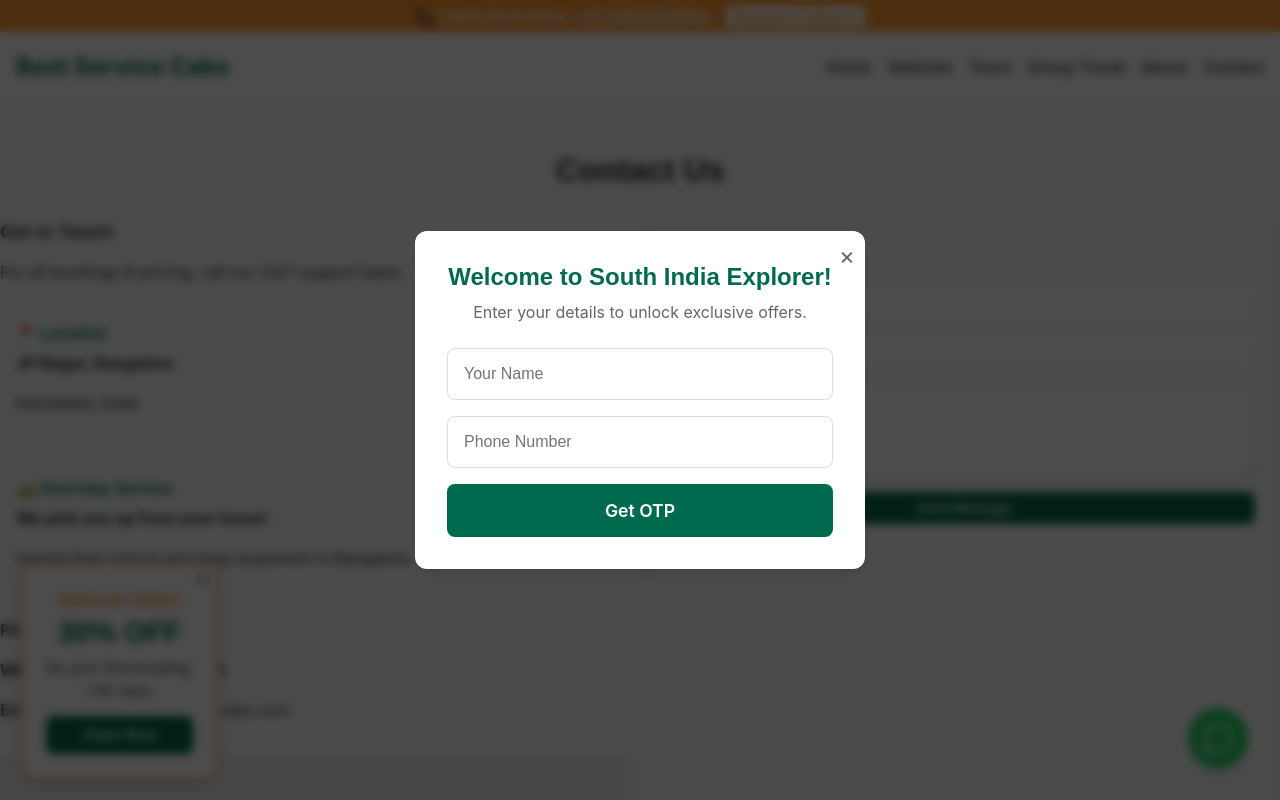
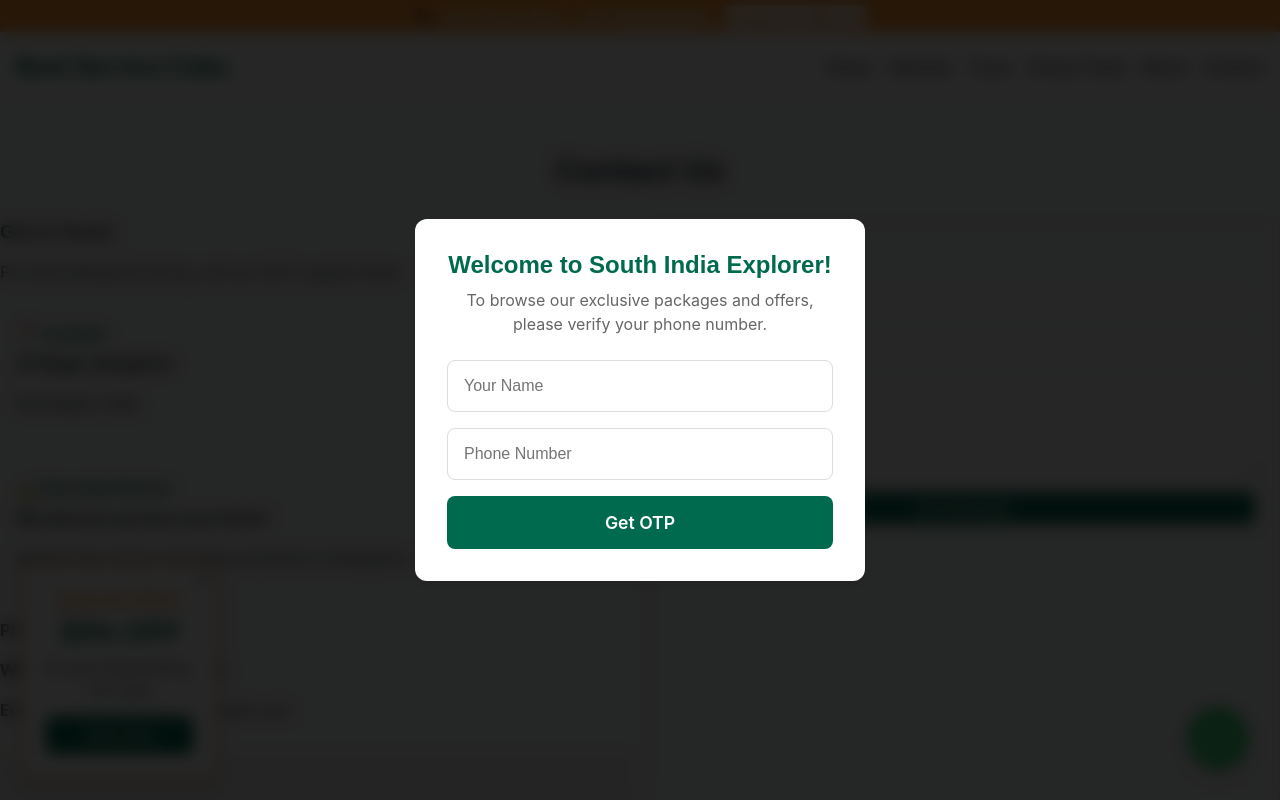
Before and after one commit to Shalini-BH/WEB, a React (Vite) app: page /contact in a window 1280 px wide. Shown: the top 800 px of the page. Built offline with nearby package versions, Linux system fonts and the light colour scheme.

Commit message:
feat: Add WelcomePopup component for lead generation with OTP verification and create the initial Home page structure.

```diff
--- a/index.html
+++ b/index.html
@@ -1,13 +1,16 @@
 <!doctype html>
 <html lang="en">
+
 <head>
   <meta charset="UTF-8" />
   <link rel="icon" type="image/svg+xml" href="/vite.svg" />
   <meta name="viewport" content="width=device-width, initial-scale=1.0" />
-    <title>web-anti-app</title>
+  <title>Best Service Cabs and Travels | South India Tours</title>
 </head>
+
 <body>
   <div id="root"></div>
   <script type="module" src="/src/main.jsx"></script>
 </body>
+
 </html>
--- a/src/components/WelcomePopup.jsx
+++ b/src/components/WelcomePopup.jsx
@@ -11,7 +11,7 @@
         const hasSeenPopup = sessionStorage.getItem('hasSeenWelcomePopup');
         if (!hasSeenPopup) {
             // Show popup after a short delay
-            const timer = setTimeout(() => setIsOpen(true), 1500);
+            const timer = setTimeout(() => setIsOpen(true), 1000);
             return () => clearTimeout(timer);
         }
     }, []);
@@ -30,7 +30,7 @@
         // Mock OTP generation
         const mockOtp = Math.floor(1000 + Math.random() * 9000).toString();
         setGeneratedOtp(mockOtp);
-        alert(`Your OTP is: ${mockOtp}`); // In real app, this would be SMS
+        alert(`(Simulated SMS)\n\nYour OTP for South India Explorer is: ${mockOtp}`);
         setStep('otp');
     };
 
@@ -41,6 +41,8 @@
             const text = `*New Lead from Website*%0AName: ${formData.name}%0APhone: ${formData.phone}%0AStatus: OTP Verified`;
             window.open(`https://wa.me/917892665004?text=${text}`, '_blank');
             setStep('success');
+            // Only set seen flag on success
+            sessionStorage.setItem('hasSeenWelcomePopup', 'true');
         } else {
             alert('Invalid OTP. Please try again.');
         }
@@ -55,12 +57,12 @@
             left: 0,
             right: 0,
             bottom: 0,
-            backgroundColor: 'rgba(0,0,0,0.7)',
+            backgroundColor: 'rgba(0,0,0,0.85)', // Darker backdrop
             display: 'flex',
             justifyContent: 'center',
             alignItems: 'center',
             zIndex: 2000,
-            backdropFilter: 'blur(5px)'
+            backdropFilter: 'blur(8px)' // Stronger blur
         }}>
             <div style={{
                 backgroundColor: 'white',
@@ -72,26 +74,14 @@
                 boxShadow: 'var(--shadow-lg)',
                 textAlign: 'center'
             }}>
-                {step !== 'success' && (
-                    <button
-                        onClick={handleClose}
-                        style={{
-                            position: 'absolute',
-                            top: '10px',
-                            right: '10px',
-                            background: 'none',
-                            border: 'none',
-                            fontSize: '1.5rem',
-                            cursor: 'pointer',
-                            color: '#666'
-                        }}
-                    >&times;</button>
-                )}
+                {/* Close button removed to enforce filling */}
 
                 {step === 'details' && (
                     <>
                         <h2 style={{ color: 'var(--color-primary)', marginBottom: 'var(--spacing-sm)' }}>Welcome to South India Explorer!</h2>
-                        <p style={{ marginBottom: 'var(--spacing-lg)', color: '#666' }}>Enter your details to unlock exclusive offers.</p>
+                        <p style={{ marginBottom: 'var(--spacing-lg)', color: '#666' }}>
+                            To browse our exclusive packages and offers, please verify your phone number.
+                        </p>
                         <form onSubmit={handleSendOtp} style={{ display: 'flex', flexDirection: 'column', gap: 'var(--spacing-md)' }}>
                             <input
                                 type="text"
--- a/src/pages/Contact.jsx
+++ b/src/pages/Contact.jsx
@@ -10,7 +10,7 @@
     return (
         <div className="container section">
             <Helmet>
-                <title>Contact Us | South India Tours</title>
+                <title>Contact Us | Best Service Cabs and Travels</title>
                 <meta name="description" content="Get in touch for bookings and enquiries. Call or WhatsApp us 24/7." />
             </Helmet>
             <h1 className="text-center">Contact Us</h1>
--- a/src/pages/GroupTravel.jsx
+++ b/src/pages/GroupTravel.jsx
@@ -5,7 +5,7 @@
     return (
         <div className="container section">
             <Helmet>
-                <title>Group Tours | South India Explorer</title>
+                <title>Group Tours |  Best Service Cabs and Travels</title>
                 <meta name="description" content="Join our monthly group tours for solo travelers. Explore South India with new friends." />
             </Helmet>
             <h1 className="text-center">South India Explorer - Group Tours</h1>
--- a/src/pages/Home.jsx
+++ b/src/pages/Home.jsx
@@ -146,7 +146,8 @@
                                 overflow: 'hidden',
                                 height: '250px',
                                 cursor: 'pointer',
-                                boxShadow: 'var(--shadow-md)',
+                                // boxShadow: 'var(--shadow-md)',
+                                textColor: 'white',
                                 transition: 'transform 0.2s'
                             }}
                             onClick={() => {
@@ -163,7 +164,7 @@
                                 bottom: 0,
                                 left: 0,
                                 right: 0,
-                                background: 'linear-gradient(to top, rgba(0,0,0,0.95) 0%, rgba(0,0,0,0.7) 50%, transparent 100%)',
+                                background: 'linear-gradient(to top, rgba(50, 47, 47, 0.95) 0%, rgba(44, 40, 40, 0.7) 50%, transparent 100%)',
                                 color: 'white',
                                 padding: 'var(--spacing-lg)',
                                 textAlign: 'left'
@@ -172,7 +173,8 @@
                                     margin: 0,
                                     fontSize: '1.75rem',
                                     fontWeight: '800',
-                                    textShadow: '2px 2px 4px rgba(0,0,0,0.9)',
+                                    textColor: 'white',
+                                    textShadow: '2px 2px 4px rgba(250, 237, 237, 0.9)',
                                     letterSpacing: '0.5px'
                                 }}>
                                     {dest.name}
@@ -182,7 +184,7 @@
                                     fontSize: '1rem',
                                     fontWeight: '500',
                                     opacity: 0.9,
-                                    textShadow: '1px 1px 2px rgba(0,0,0,0.8)'
+                                    // textShadow: '1px 1px 2px rgba(255, 250, 250, 0.8)'
                                 }}>
                                     {dest.desc}
                                 </p>
--- a/src/pages/Tours.jsx
+++ b/src/pages/Tours.jsx
@@ -19,7 +19,7 @@
     return (
         <div className="container section">
             <Helmet>
-                <title>Tour Packages | South India Tours</title>
+                <title>Tour Packages |  Best Service Cabs and Travels</title>
                 <meta name="description" content="Explore Ooty, Munnar, Kodaikanal and more with our custom South India tour packages." />
             </Helmet>
             <h1 className="text-center">South India Tour Packages</h1>
```
Lines whose indentation alone changed are shown as unchanged.
